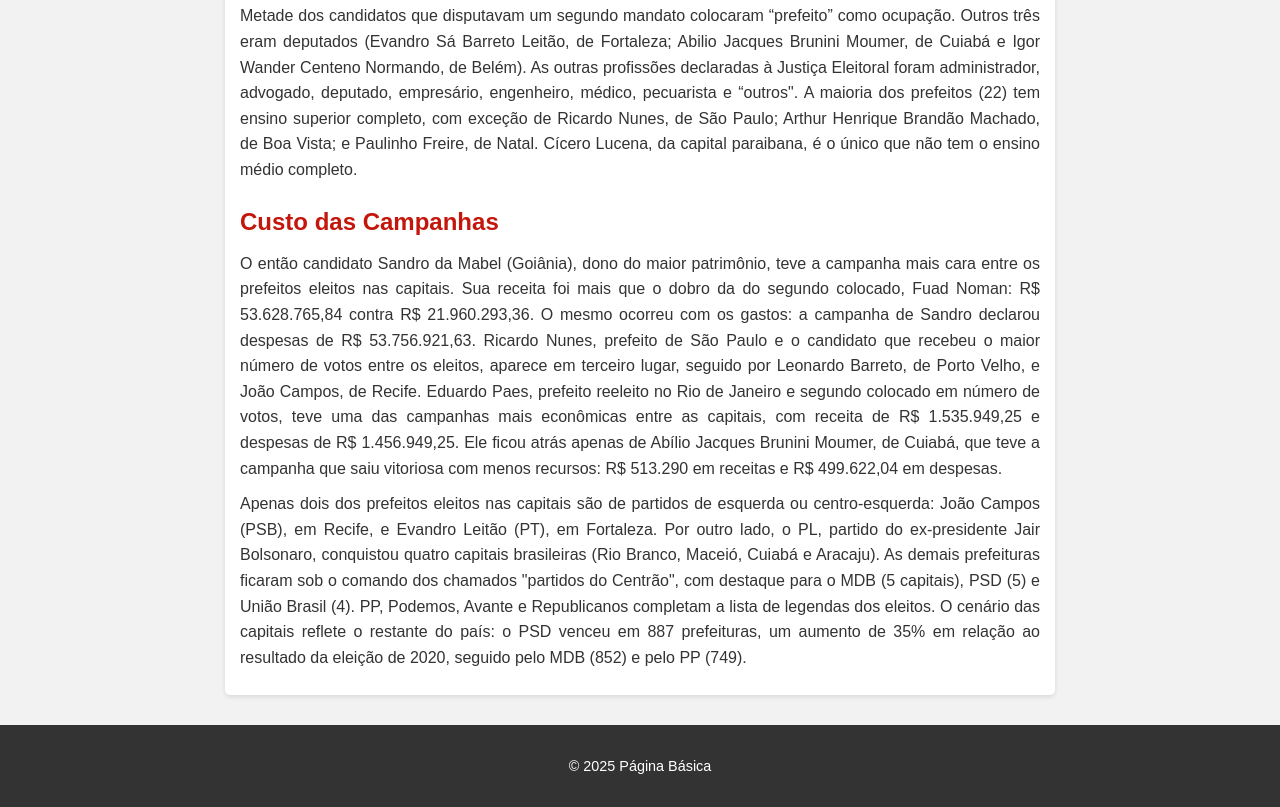
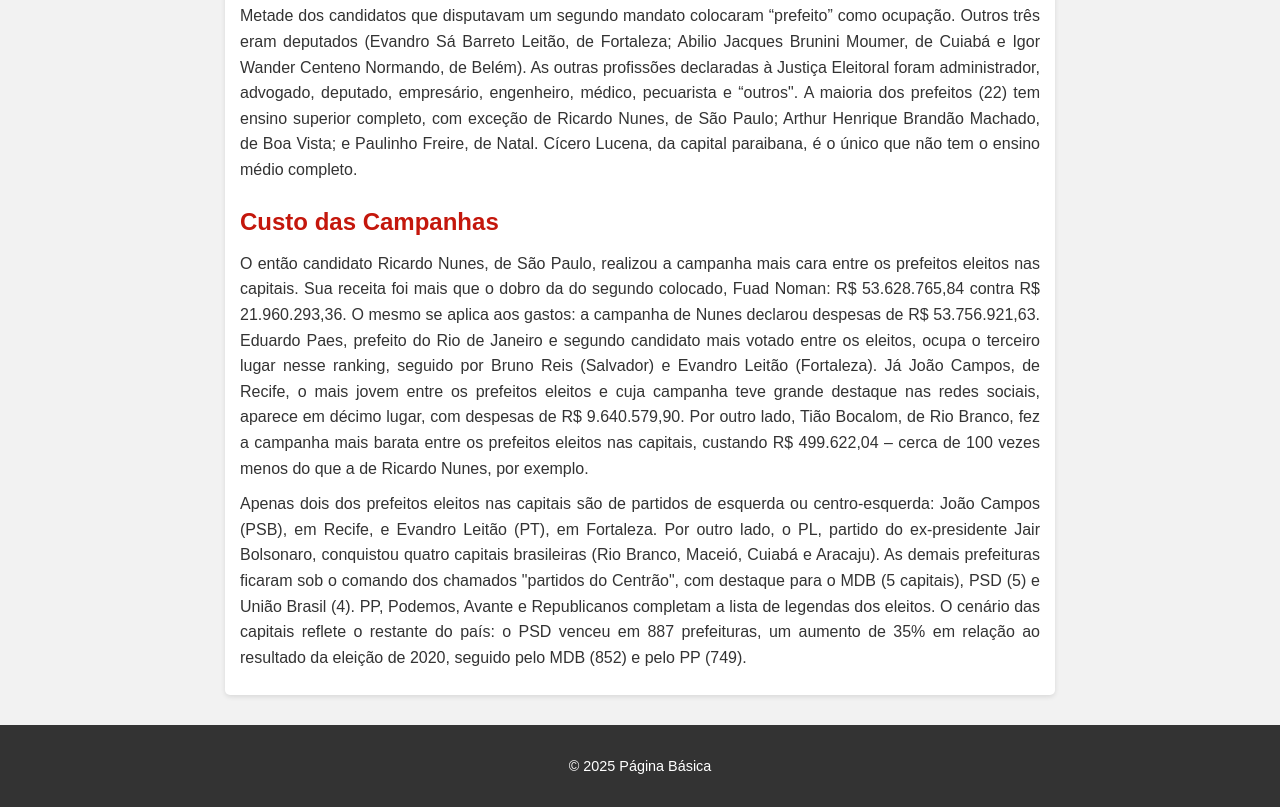
Before and after one commit to adolfoguimaraes/mba_idp_dataviz2, a plain HTML site: page index.html in a window 1280 px wide. Shown: the part 1586-2393 px from the top of the page. Drawn offline with Linux system fonts and the light colour scheme; a script that the page names is missing.

Commit message:
Atualização do texto

```diff
--- a/index.html
+++ b/index.html
@@ -3,7 +3,7 @@
 <head>
     <meta charset="UTF-8">
     <meta name="viewport" content="width=device-width, initial-scale=1.0">
-    <title>Página Básica</title>
+    <title>Perfil do prefeito das capitais brasileiras: homem, branco, do “Centrão” e com patrimônio de pelo menos R$ 1 milhão</title>
     <link rel="stylesheet" href="styles.css">
 </head>
 <body>
@@ -32,7 +32,7 @@
         <div class="flourish-embed flourish-scatter" data-src="visualisation/21228277"><script src="https://public.flourish.studio/resources/embed.js"></script><noscript><img src="https://public.flourish.studio/visualisation/21228277/thumbnail" width="100%" alt="scatter visualization" /></noscript></div>
         <p>Metade dos candidatos que disputavam um segundo mandato colocaram “prefeito” como ocupação. Outros três eram deputados (Evandro Sá Barreto Leitão, de Fortaleza; Abilio Jacques Brunini Moumer, de Cuiabá e Igor Wander Centeno Normando, de Belém). As outras profissões declaradas à Justiça Eleitoral foram administrador, advogado, deputado, empresário, engenheiro, médico, pecuarista e “outros". A maioria dos prefeitos (22) tem ensino superior completo, com exceção de Ricardo Nunes, de São Paulo; Arthur Henrique Brandão Machado, de Boa Vista; e Paulinho Freire, de Natal. Cícero Lucena, da capital paraibana, é o único que não tem o ensino médio completo.</p>
         <h2>Custo das Campanhas</h2>
-        <p>O então candidato Sandro da Mabel (Goiânia), dono do maior patrimônio, teve a campanha mais cara entre os prefeitos eleitos nas capitais. Sua receita foi mais que o dobro da do segundo colocado, Fuad Noman: R$ 53.628.765,84 contra R$ 21.960.293,36. O mesmo ocorreu com os gastos: a campanha de Sandro declarou despesas de R$ 53.756.921,63. Ricardo Nunes, prefeito de São Paulo e o candidato que recebeu o maior número de votos entre os eleitos, aparece em terceiro lugar, seguido por Leonardo Barreto, de Porto Velho, e João Campos, de Recife. Eduardo Paes, prefeito reeleito no Rio de Janeiro e segundo colocado em número de votos, teve uma das campanhas mais econômicas entre as capitais, com receita de R$ 1.535.949,25 e despesas de R$ 1.456.949,25. Ele ficou atrás apenas de Abílio Jacques Brunini Moumer, de Cuiabá, que teve a campanha que saiu vitoriosa com menos recursos: R$ 513.290 em receitas e R$ 499.622,04 em despesas.</p>
+        <p>O então candidato Ricardo Nunes, de São Paulo, realizou a campanha mais cara entre os prefeitos eleitos nas capitais. Sua receita foi mais que o dobro da do segundo colocado, Fuad Noman: R$ 53.628.765,84 contra R$ 21.960.293,36. O mesmo se aplica aos gastos: a campanha de Nunes declarou despesas de R$ 53.756.921,63. Eduardo Paes, prefeito do Rio de Janeiro e segundo candidato mais votado entre os eleitos, ocupa o terceiro lugar nesse ranking, seguido por Bruno Reis (Salvador) e Evandro Leitão (Fortaleza). Já João Campos, de Recife, o mais jovem entre os prefeitos eleitos e cuja campanha teve grande destaque nas redes sociais, aparece em décimo lugar, com despesas de R$ 9.640.579,90. Por outro lado, Tião Bocalom, de Rio Branco, fez a campanha mais barata entre os prefeitos eleitos nas capitais, custando R$ 499.622,04 – cerca de 100 vezes menos do que a de Ricardo Nunes, por exemplo.</p>
         <div class="flourish-embed flourish-pictogram" data-src="visualisation/21224140"><script src="https://public.flourish.studio/resources/embed.js"></script><noscript><img src="https://public.flourish.studio/visualisation/21224140/thumbnail" width="100%" alt="pictogram visualization" /></noscript></div>
         <p>Apenas dois dos prefeitos eleitos nas capitais são de partidos de esquerda ou centro-esquerda: João Campos (PSB), em Recife, e Evandro Leitão (PT), em Fortaleza. Por outro lado, o PL, partido do ex-presidente Jair Bolsonaro, conquistou quatro capitais brasileiras (Rio Branco, Maceió, Cuiabá e Aracaju). As demais prefeituras ficaram sob o comando dos chamados "partidos do Centrão", com destaque para o MDB (5 capitais), PSD (5) e União Brasil (4). PP, Podemos, Avante e Republicanos completam a lista de legendas dos eleitos. O cenário das capitais reflete o restante do país: o PSD venceu em 887 prefeituras, um aumento de 35% em relação ao resultado da eleição de 2020, seguido pelo MDB (852) e pelo PP (749).</p>
 
```
